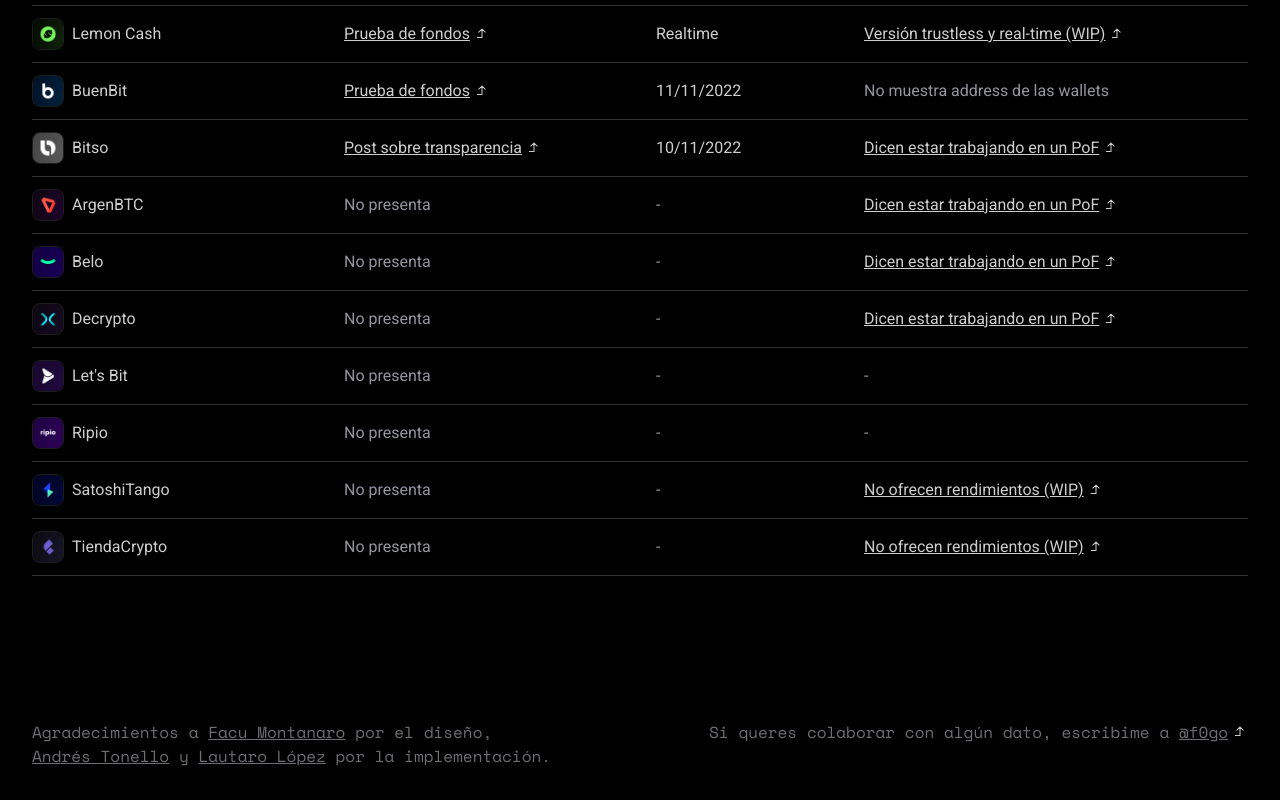
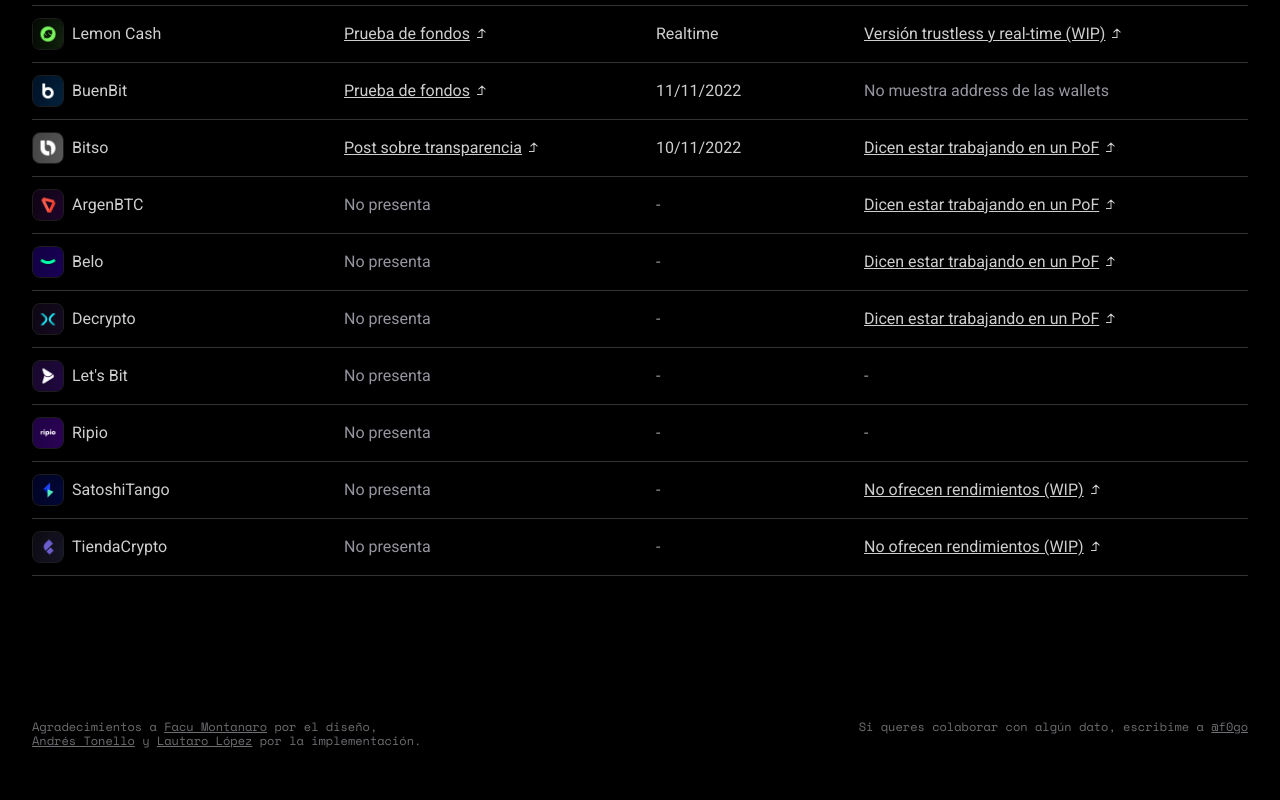
Before and after one commit to andreuscafe/proof-of-funds, a Next.js app: page / in a window 1280 px wide. Shown: the part 299-1099 px from the top of the page. Built offline with nearby package versions, Linux system fonts and the light colour scheme.

Commit message:
hopefully final footer commit, fixed font size and line height

```diff
--- a/src/pages/index.tsx
+++ b/src/pages/index.tsx
@@ -173,7 +173,7 @@
         </section>
 
         <footer className="mt-36 lg:flex lg:justify-between text-[#6E6E73]">
-          <p>
+          <p className="text-[12px] leading-[14px]">
             <span>
               Agradecimientos a{" "}
               <a
@@ -207,7 +207,7 @@
               por la implementación.
             </span>
           </p>
-          <p>
+          <p className="text-[12px] leading-[14px]">
             Si queres colaborar con algún dato, escribime a{" "}
             <a
               href="https://twitter.com/f0go"
@@ -216,7 +216,6 @@
               className="underline inline-flex gap-1"
             >
               @f0go
-              <ArrowSvg className="w-4 " />
             </a>
           </p>
         </footer>
```
